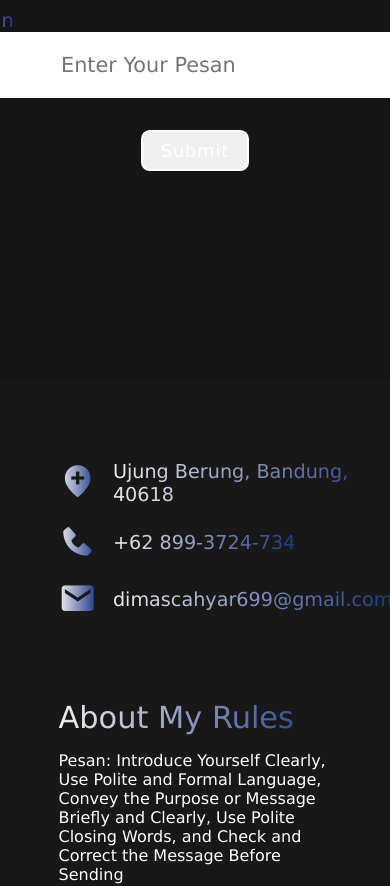
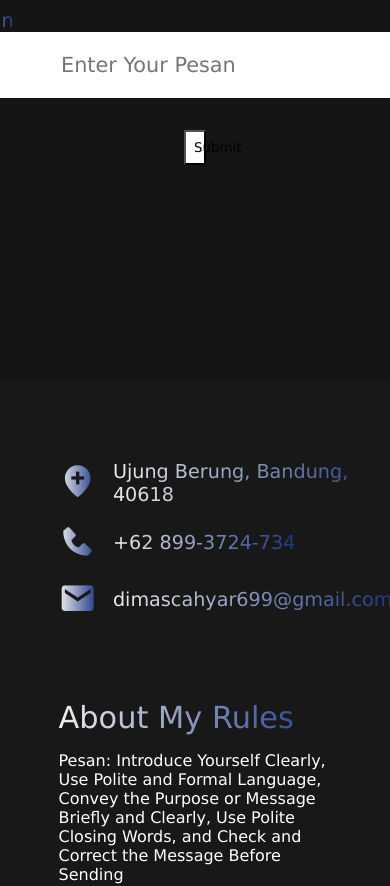
Before and after one commit to Dimascrr/Dimascrr.github.io, a plain HTML site: page index.html in a window 390 px wide. Shown: the part 4160-5046 px from the top of the page. Drawn offline with nearby package versions, Linux system fonts and the light colour scheme.

Commit message:
submit button update

```diff
--- a/index.html
+++ b/index.html
@@ -113,8 +113,15 @@
                 <span>Pesan</span>
                 <input type="text" placeholder="Enter Your Pesan">
             </div>
+            <style type="text/css" media="all">
+                button {
+                    background-color: white;
+                    width: 8%;
+                    padding: 8px;
 
-            <button type="submit" class="btn">Submit</button>
+                }
+            </style>
+            <button type="submit">Submit</button>
         </form>
     </section>
 
--- a/style.css
+++ b/style.css
@@ -383,7 +383,7 @@ footer{
         padding: 0.53m 1em;
     }
     .input-box button{
-        color: black;
+        background-color: black;
     }
 
     footer{
```
